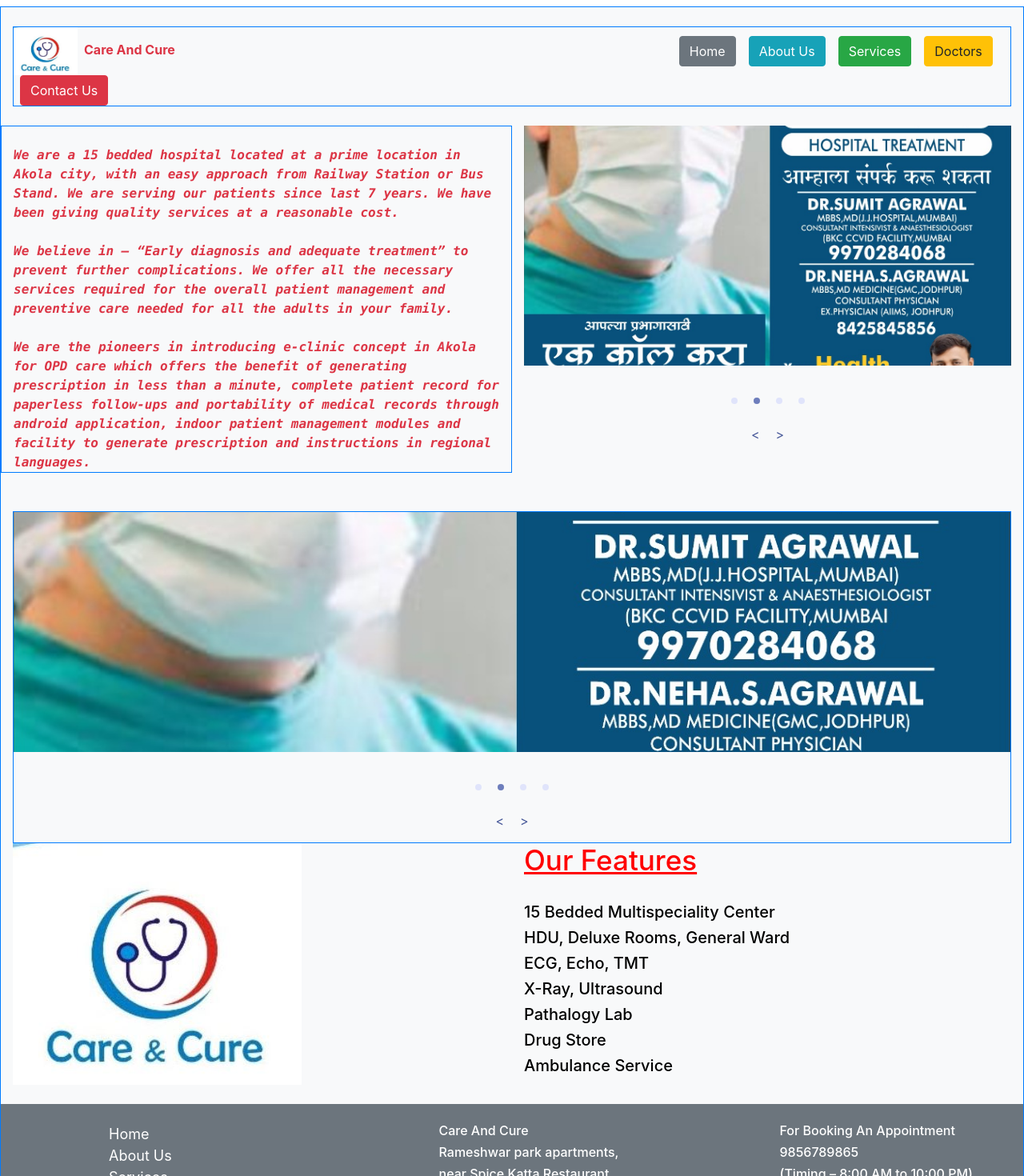
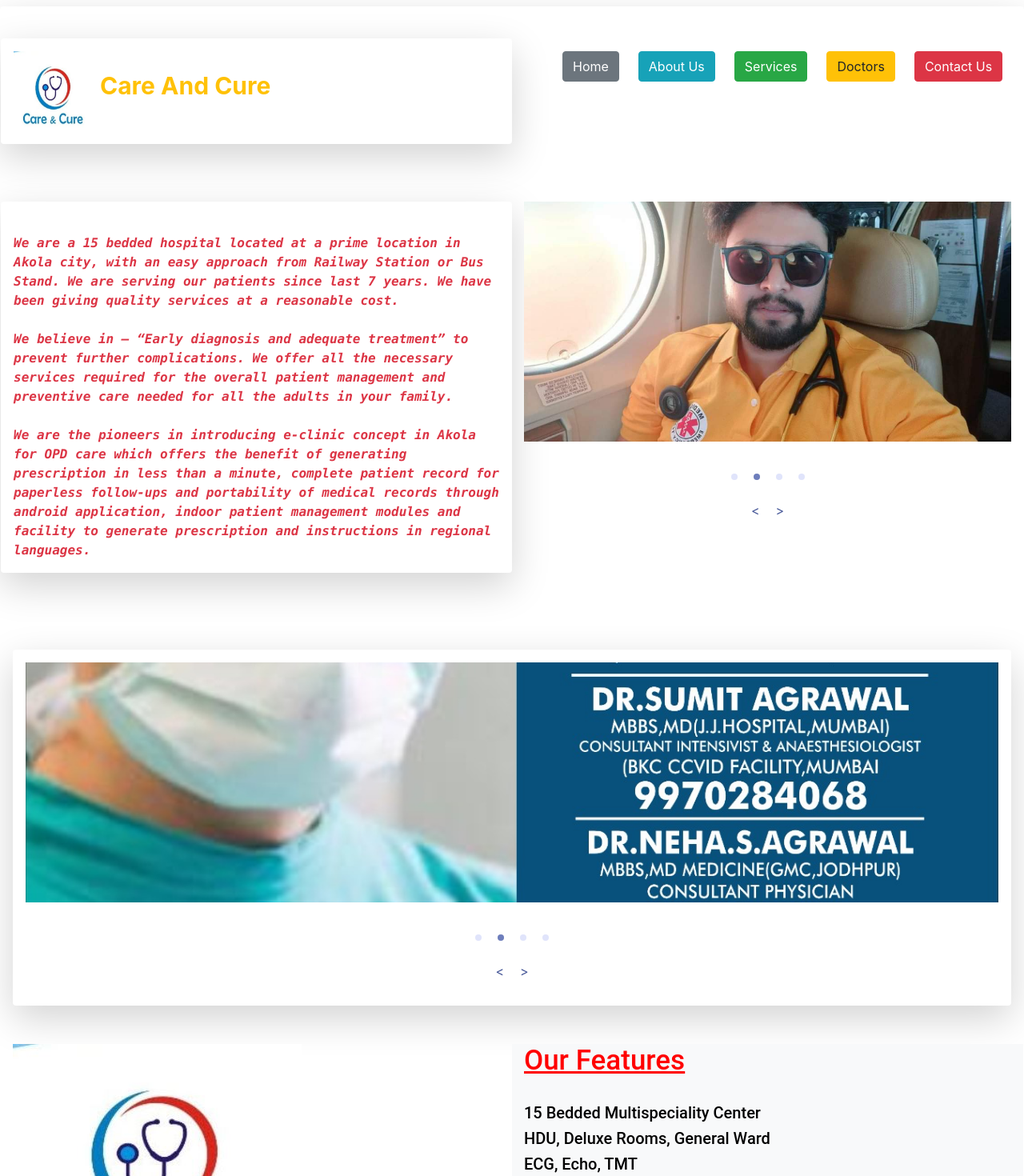
Before and after one commit to gitakshaya/careandcure, a React (Create React App) app: page / in a window 1280 px wide. Shown: the top 1470 px of the page at 80% size. Built offline with nearby package versions, Linux system fonts and the light colour scheme.

Commit message:
Home_Page_WithShadows

```diff
--- a/src/App.css
+++ b/src/App.css
@@ -41,7 +41,7 @@
 
   width: 100%;
   height: 100px;
-
+  font-size: 30px;
 }
 
 .margin-left{
@@ -76,3 +76,7 @@
   font-size:large;
   margin-left: 120px;
 }
+
+.font-family{
+  font-family: 'Roboto';
+}
--- a/src/App.js
+++ b/src/App.js
@@ -6,32 +6,38 @@
 import img2 from '../src/images/dr-1.jpeg';
 import img3 from '../src/images/dr-2.jpeg';
 import img4 from '../src/images/dr-3.jpeg';
+import img5 from '../src/images/dr-4.jpeg';
+import img6 from '../src/images/dr-5.jpeg';
+
 // import Icon from '@material-ui/core/Icon';
 
 function App() {
   return (
 
-    <div className="container-fluid bg-light border border-primary mt-2">
+    <div className="container-fluid bg-light shadow-lg p-3 mb-5 bg-white rounded bg-white rounded mt-2">
 
       <br></br>
 
       {/* Navigation */}
-      <div className="bg-light border border-primary">
-        <img src={logo} alt="CareAndCureLogo" width="80" height="60" />
-        <span class=" ml-2 mt-4 font-weight-bold  text-danger text-size">Care And Cure</span>
-        <a class="btn btn-secondary  margin-left" href="#" role="button">Home</a>
-        <a class="btn btn-info ml-3" href="#" role="button">About Us</a>
-        <a class="btn btn-success ml-3" href="#" role="button">Services</a>
-        <a class="btn btn-warning ml-3" href="#" role="button">Doctors</a>
-        <a class="btn btn-danger ml-2" href="#" role="button">Contact Us</a>
-
+      <div className="row">
+        <div className="col-sm-6 bg-light shadow-lg p-3 mb-5 bg-white rounded bg-white rounded">
+          <img src={logo} alt="CareAndCureLogo" width="100" height="100" />
+          <span class=" ml-2 mt-4 font-weight-bold  text-warning text-size">Care And Cure</span>
+        </div>
+        <div className="col-lg-6 mt-3">
+          <a class="btn btn-secondary  ml-5" href="#" role="button">Home</a>
+          <a class="btn btn-info ml-4" href="#" role="button">About Us</a>
+          <a class="btn btn-success ml-4" href="#" role="button">Services</a>
+          <a class="btn btn-warning ml-4" href="#" role="button">Doctors</a>
+          <a class="btn btn-danger ml-4" href="#" role="button">Contact Us</a>
+        </div>
       </div>
 
       {/* Content Section */}
       <br></br>
       <div className="row">
 
-        <div className=" border border-primary bg-light col-sm-6 font-weight-bold font-italic text-monospace text-danger">
+        <div className=" shadow-lg p-3 mb-5 bg-white rounded bg-white rounded bg-light col-sm-6 font-weight-bold font-italic text-monospace text-danger font-family">
           <br></br>
        We are a 15 bedded hospital located at a prime location in Akola city,
        with an easy approach from Railway Station or Bus Stand. We are serving our patients
@@ -54,9 +60,9 @@
         <div className="col-sm-6">
           <AliceCarousel autoPlay autoPlayInterval="3000">
             <img src={img1} className="sliderimg" />
-            <img src={img2} className="sliderimg" />
-            <img src={img3} className="sliderimg" />
+            <img src={img5} className="sliderimg" />
             <img src={img4} className="sliderimg" />
+            <img src={img6} className="sliderimg" />
           </AliceCarousel>
 
         </div>
@@ -67,7 +73,7 @@
 
       {/* Slider Section */}
       <br></br>
-      <div className="h-50 border border-primary ">
+      <div className="h-50 shadow-lg p-3 mb-5 bg-white rounded bg-white rounded ">
         <AliceCarousel autoPlay autoPlayInterval="3000">
           <img src={img1} className="sliderimg" />
           <img src={img2} className="sliderimg" />
@@ -82,7 +88,7 @@
       <div className="row">
         <div className="col-sm-6"> <img src={logo} /></div>
 
-        <div className="bg-light col-sm-6">
+        <div className="bg-light col-sm-6 font-family">
           <h1>Our Features</h1>
           <br></br>
           <h2>15 Bedded Multispeciality Center</h2>
@@ -91,7 +97,7 @@
           <h2>X-Ray, Ultrasound</h2>
           <h2>Pathalogy Lab</h2>
           <h2>Drug Store</h2>
-          <h2>Ambulance Service</h2>
+          <h2>Ashadow-lg p-3 mb-5 bg-white roundedulance Service</h2>
 
 
         </div>
@@ -101,7 +107,7 @@
       <br></br>
 
       {/* Footer */}
-      <div className="row bg-secondary">
+      <div className="row bg-secondary font-family">
         <div className="col-sm-5">
           <br></br>
           <a class="link" href="#" >Home</a>
@@ -118,7 +124,7 @@
           <a class="link" href="#" >Contact Us</a>
 
         </div>
-        <div className="col-sm-4 mt-4">
+        <div className="col-sm-4 mt-4 ">
           <h3>Care And Cure</h3>
           <h3>Rameshwar park apartments,</h3>
           <h3>near Spice Katta Restaurant,</h3>
```
Also changed, not shown: src/images/dr-4.jpeg (added), src/images/dr-5.jpeg (added).
